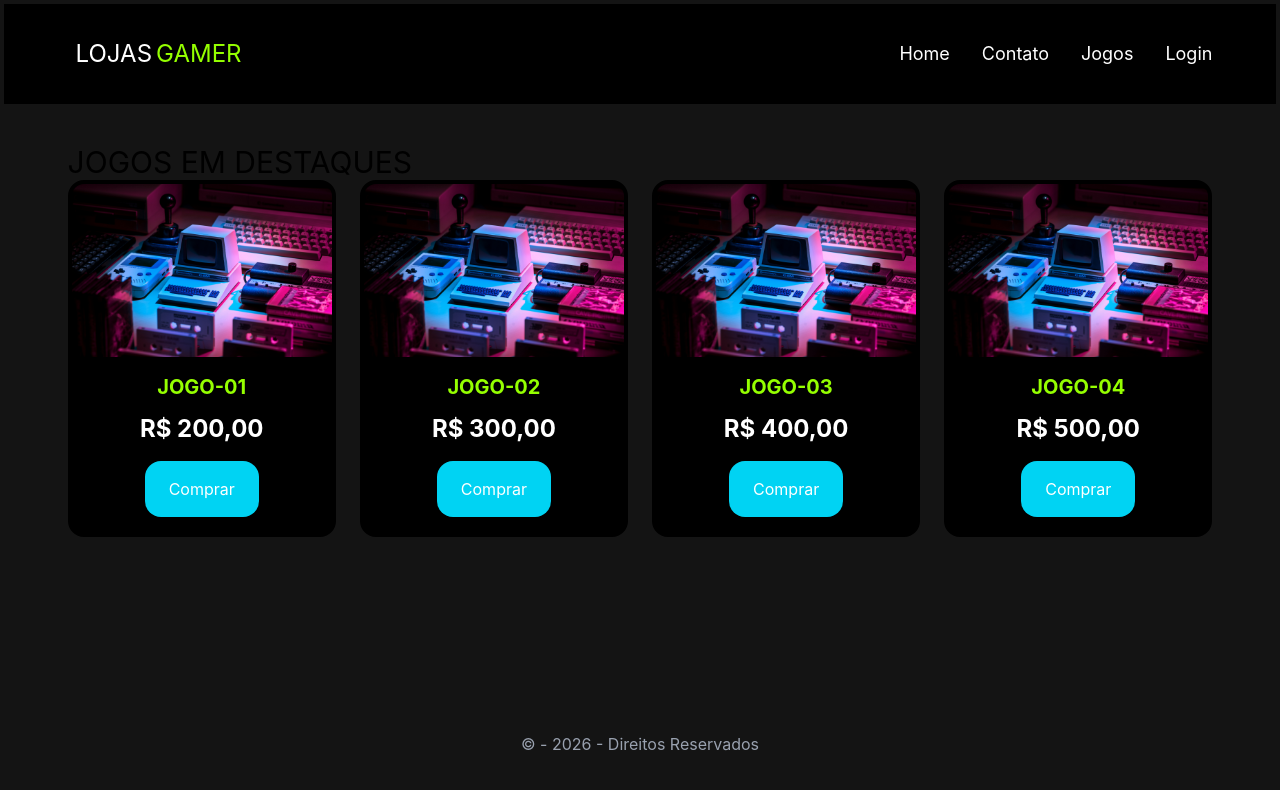
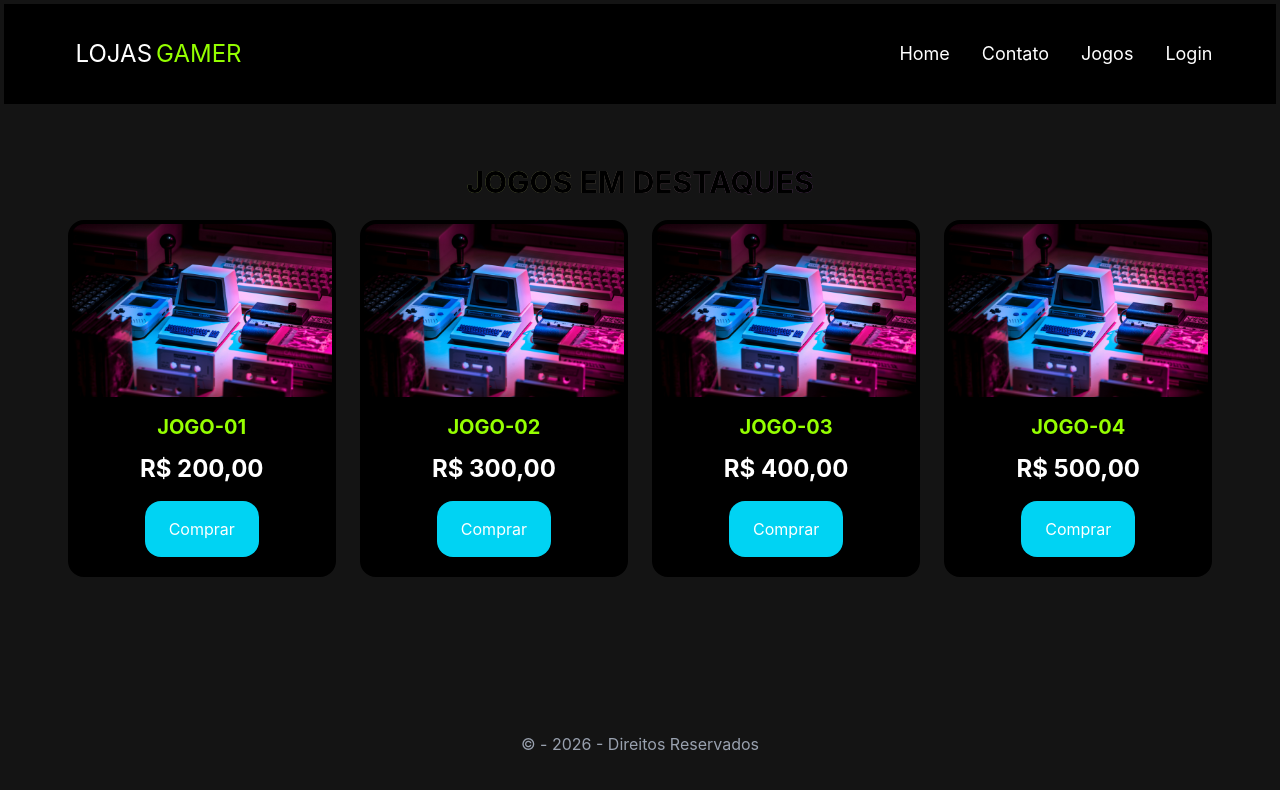
Before and after one commit to EstelaMariano/lojagamer, a React (Vite) app: page / in a window 1280 px wide. Shown: the top 790 px of the page. Built offline with nearby package versions, Linux system fonts and the light colour scheme.

Commit message:
style: efeitos de css no titulo

```diff
--- a/src/css/estilo.css
+++ b/src/css/estilo.css
@@ -10,3 +10,17 @@
         text-shadow: 0 0 10px #32f323, 0 0 20px #a8dfe1;
     }
 }
+
+.titulo {
+    background-image: linear-gradient(to right, #95ff00, #9500ff);
+    text-transform: uppercase;
+    margin: 20px;
+    font-weight: 700;
+    -webkit-text-fill-collor: transparent;
+    background-clip: text;
+    text-align: center;
+}
+
+.titulo:hover{
+    animation: acender 0.5s forwards;
+}
```
